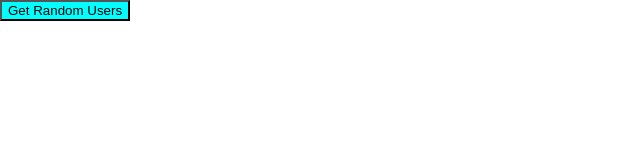
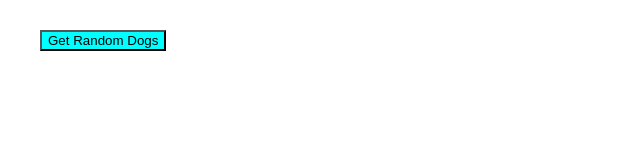
Before and after one commit to sebas6292/dog-api-, a plain HTML site: page index.html in a window 1280 px wide. Shown: the whole page, without its empty margins (0-640 px from the left). Drawn offline with nearby package versions, Linux system fonts and the light colour scheme.

Commit message:
2 files modified

```diff
--- a/index.html
+++ b/index.html
@@ -13,7 +13,7 @@
     <script type="module" src="script.js"></script>
   </head>
   <body>
-    <button id="Btn">Get Random Users</button>
+    <button id="Btn">Get Random Dogs</button>
     <div class="container"></div>
   </body>
 </html>
--- a/styles.css
+++ b/styles.css
@@ -10,8 +10,15 @@ body {
 }
 
 #Btn {
+  margin-top: 30px;
+  margin-left: 40px;
+  margin-bottom: 20px;
   display: flex;
   justify-content: center;
   align-items: center;
   background-color: aqua;
 }
+
+section {
+  margin-left: 40px;
+}
```
